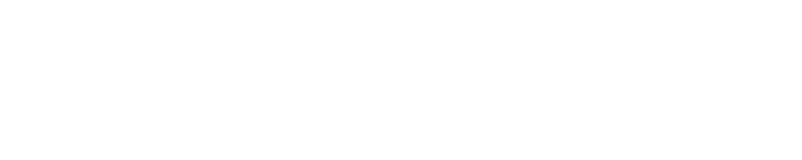
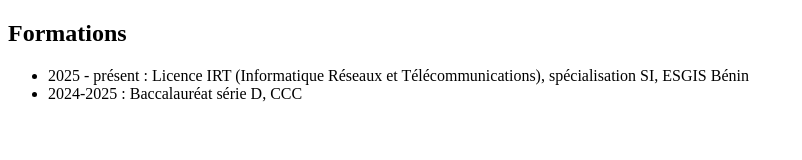
Before and after one commit to achilleespe/mon-cv, a plain HTML site: page index.html in a window 1280 px wide. Shown: the whole page, without its empty margins (0-802 px from the left). Drawn offline with Linux system fonts and the light colour scheme.

Commit message:
mise en place de la section formations

```diff
--- a/index.html
+++ b/index.html
@@ -8,7 +8,11 @@
 <body>
   <!-- TITRE -->
   <!-- DESCRIPTION -->
-  <!-- FORMATIONS -->
+  <h2>Formations</h2>
+<ul>
+  <li>2025 - présent : Licence IRT (Informatique Réseaux et Télécommunications), spécialisation SI, ESGIS Bénin</li>
+  <li>2024-2025 : Baccalauréat série D, CCC </li>
+</ul>
   <!-- COMPETENCES -->
   <!-- ASSOCIATIONS -->
 </body>
```
